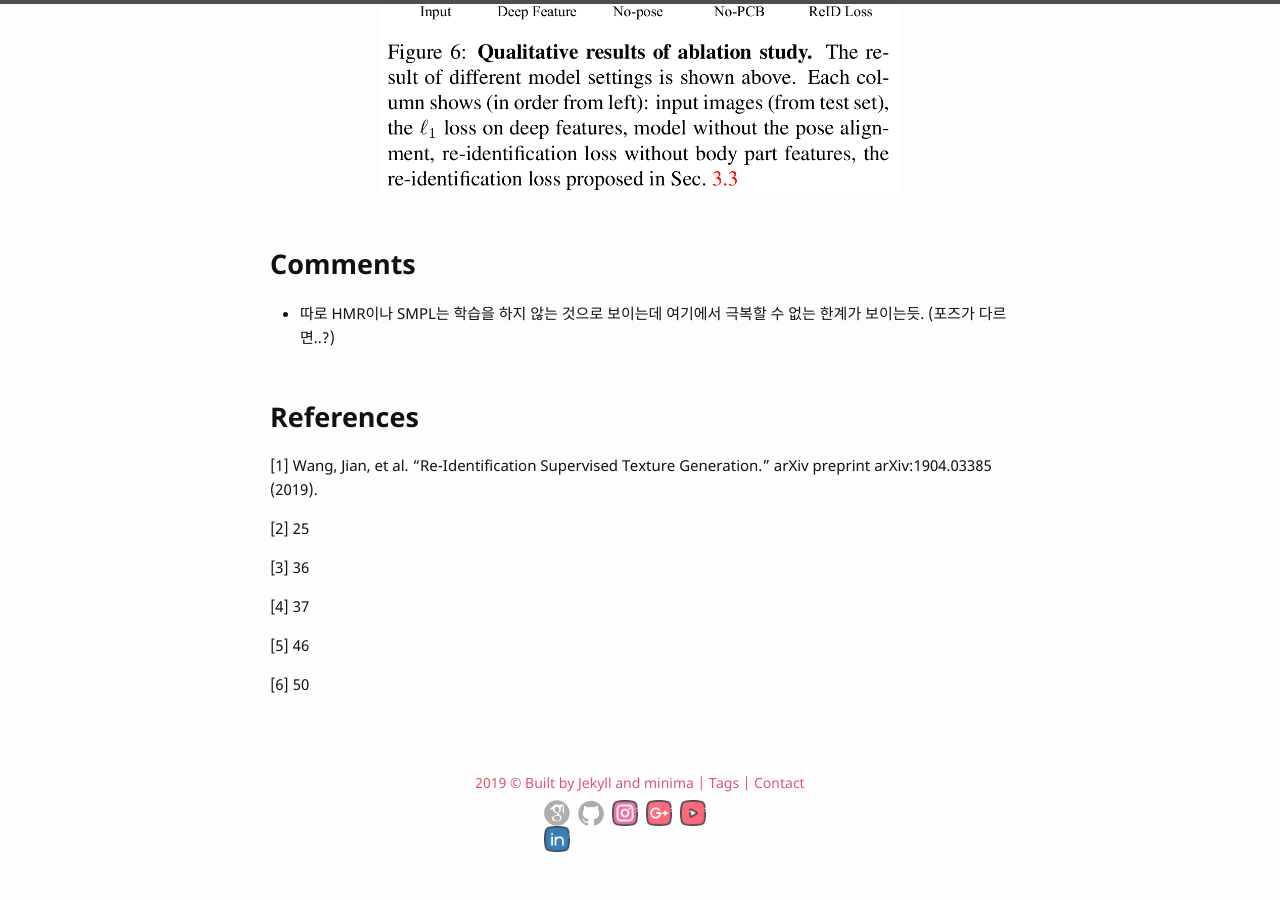
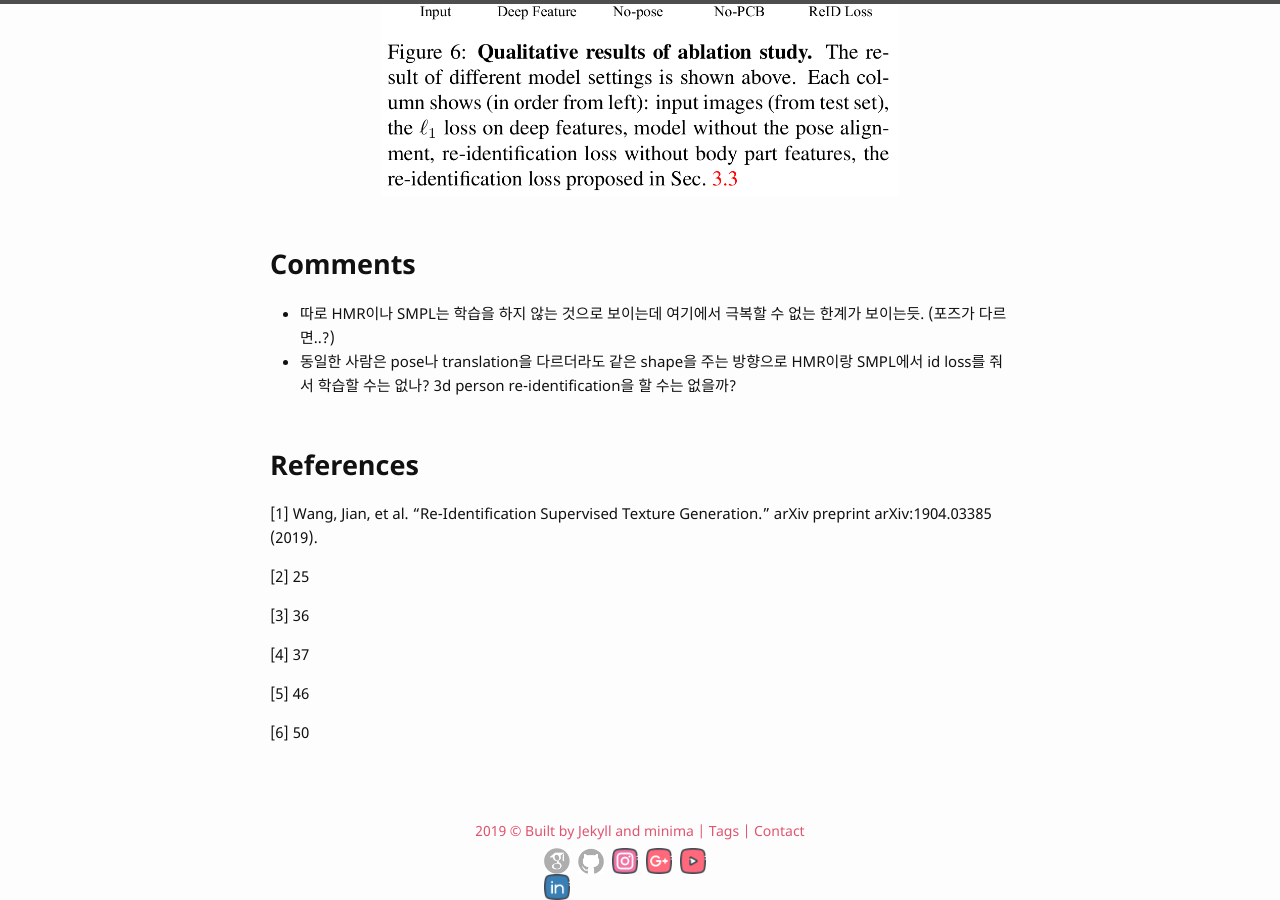
Before and after one commit to bismex/bismex.github.io, a Jekyll site: the page built from _posts/2019-05-22-3DTG.md, in a window 1280 px wide and 900 px high, scrolled down 3166 px. Built offline with Jekyll 4.4.1, drawn with Linux system fonts in a browser that asks for light colours; formulas are drawn with MathJax 3; before the commit the page ends 4018 px from its top, so only the background shows below that.

Commit message:
Update 2019-05-22-3DTG.md

```diff
--- a/_posts/2019-05-22-3DTG.md
+++ b/_posts/2019-05-22-3DTG.md
@@ -63,6 +63,7 @@ tags: CV re-id generative-model supervised gan 3d
 ## Comments
 
 - 따로 HMR이나 SMPL는 학습을 하지 않는 것으로 보이는데 여기에서 극복할 수 없는 한계가 보이는듯. (포즈가 다르면..?)
+- 동일한 사람은 pose나 translation을 다르더라도 같은 shape을 주는 방향으로 HMR이랑 SMPL에서 id loss를 줘서 학습할 수는 없나? 3d person re-identification을 할 수는 없을까?
 
 ## References
 
```
